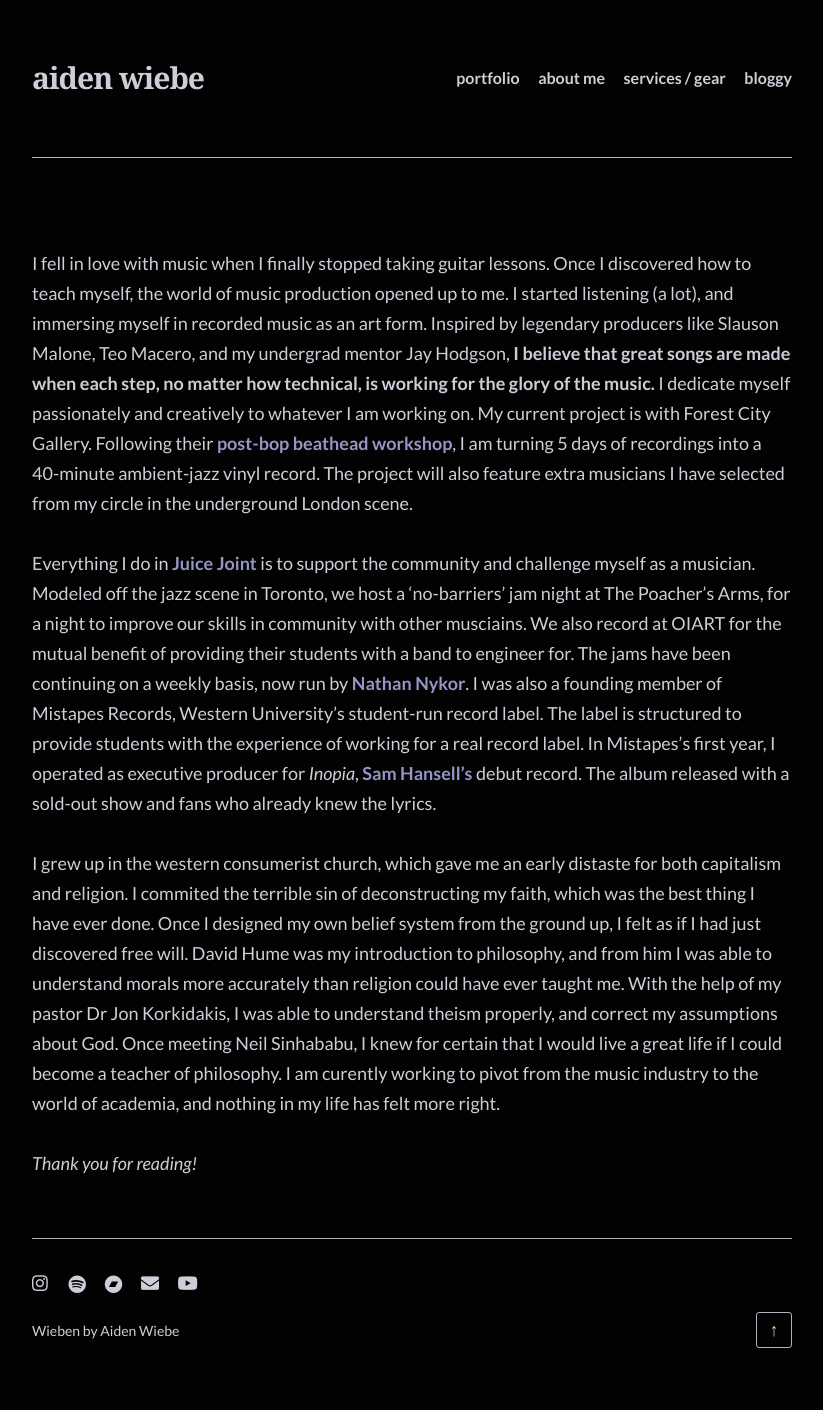
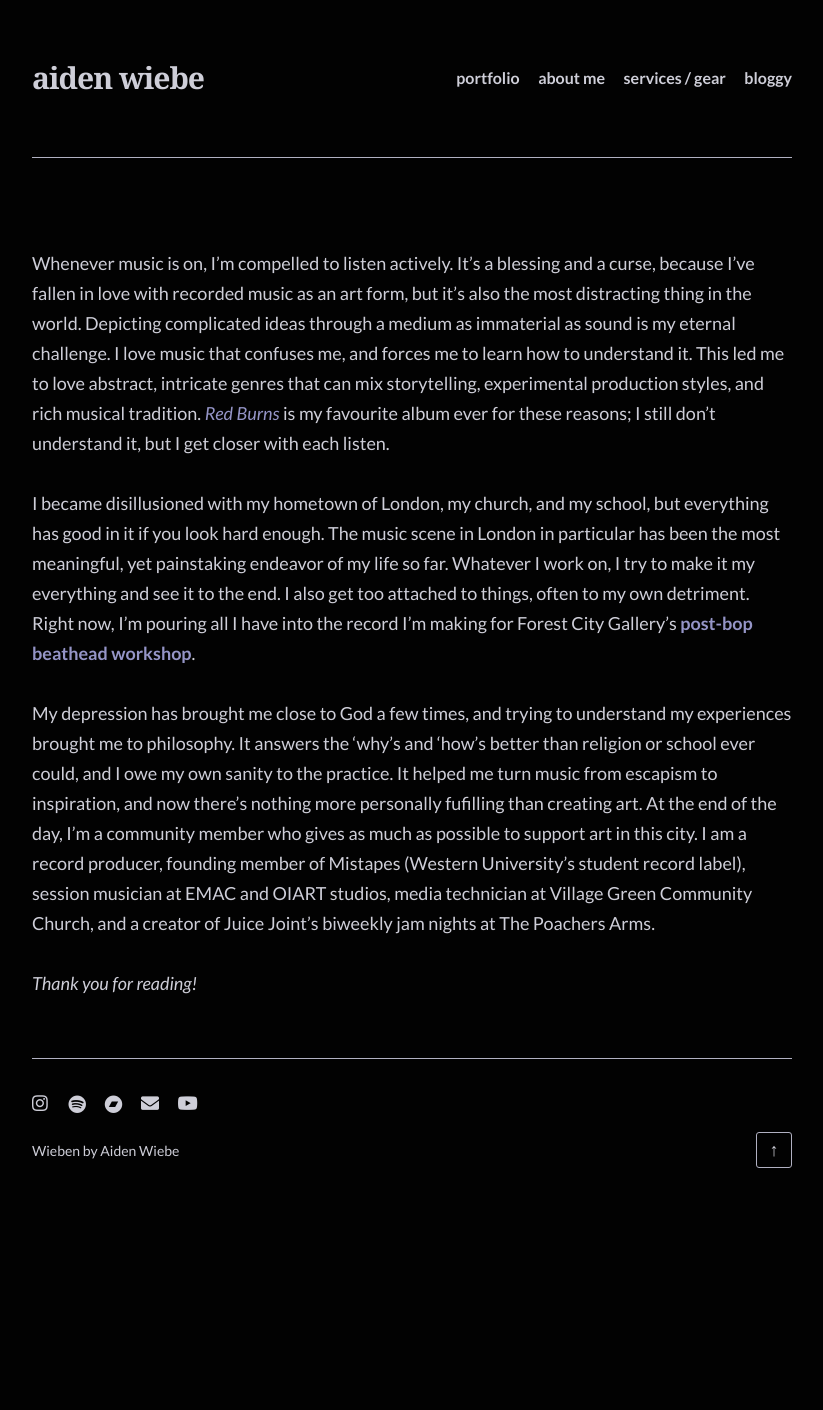
Before and after one commit to SamsonGoodenough/wieben-site, a Jekyll site: the page built from about.md, in a window 1280 px wide. Shown: the whole page, without its empty margins (228-1051 px from the left). Built offline with Jekyll 4.4.1, drawn with Linux system fonts in a browser that asks for light colours; some web fonts are replaced; after the commit the page ends 1230 px from its top, so only the background shows below that.

Commit message:
edit 122

```diff
--- a/about.md
+++ b/about.md
@@ -18,10 +18,10 @@ description: About Aiden Wiebe
        # credit: '@_chloejpg'
         #link: https://www.instagram.com/_chloejpg/
 ---
-I fell in love with music when I finally stopped taking guitar lessons.  Once I discovered how to teach myself, the world of music production opened up to me.  I started listening (a lot), and immersing myself in recorded music as an art form.  Inspired by legendary producers like Slauson Malone, Teo Macero, and my undergrad mentor Jay Hodgson, **I believe that great songs are made when each step, no matter how technical, is working for the glory of the music.**  I dedicate myself passionately and creatively to whatever I am working on.  My current project is with Forest City Gallery.  Following their **[post-bop beathead workshop](https://www.forestcitygallery.com/post/fcg-s-postbop-beathead-jazz-workshop-sponsored-by-lbmx)**, I am turning 5 days of recordings into a 40-minute ambient-jazz vinyl record.  The project will also feature extra musicians I have selected from my circle in the underground London scene.
+Whenever music is on, I'm compelled to listen actively.  It's a blessing and a curse, because I've fallen in love with recorded music as an art form, but it's also the most distracting thing in the world.  Depicting complicated ideas through a medium as immaterial as sound is my eternal challenge.  I love music that confuses me, and forces me to learn how to understand it.  This led me to love abstract, intricate genres that can mix storytelling, experimental production styles, and rich musical tradition.  *[Red Burns](https://standingonthecorner.bandcamp.com/album/red-burns)* is my favourite album ever for these reasons; I still don't understand it, but I get closer with each listen.
 
-Everything I do in **[Juice Joint](https://www.instagram.com/juicejointband/)** is to support the community and challenge myself as a musician.  Modeled off the jazz scene in Toronto, we host a 'no-barriers' jam night at The Poacher's Arms, for a night to improve our skills in community with other musciains.  We also record at OIART for the mutual benefit of providing their students with a band to engineer for.  The jams have been continuing on a weekly basis, now run by **[Nathan Nykor](https://www.instagram.com/nathanjuicebox/)**.  I was also a founding member of Mistapes Records, Western University's student-run record label.  The label is structured to provide students with the experience of working for a real record label.  In Mistapes's first year, I operated as executive producer for *Inopia*, **[Sam Hansell's](https://www.instagram.com/ham_sansell/)** debut record.  The album released with a sold-out show and fans who already knew the lyrics.
+I became disillusioned with my hometown of London, my church, and my school, but everything has good in it if you look hard enough.  The music scene in London in particular has been the most meaningful, yet painstaking endeavor of my life so far.  Whatever I work on, I try to make it my everything and see it to the end.  I also get too attached to things, often to my own detriment.  Right now, I'm pouring all I have into the record I'm making for Forest City Gallery's **[post-bop beathead workshop](https://www.forestcitygallery.com/post/fcg-s-postbop-beathead-jazz-workshop-sponsored-by-lbmx)**.
 
-I grew up in the western consumerist church, which gave me an early distaste for both capitalism and religion.  I commited the terrible sin of deconstructing my faith, which was the best thing I have ever done.  Once I designed my own belief system from the ground up, I felt as if I had just discovered free will.  David Hume was my introduction to philosophy, and from him I was able to understand morals more accurately than religion could have ever taught me.  With the help of my pastor Dr Jon Korkidakis, I was able to understand theism properly, and correct my assumptions about God.  Once meeting Neil Sinhababu, I knew for certain that I would live a great life if I could become a teacher of philosophy.  I am curently working to pivot from the music industry to the world of academia, and nothing in my life has felt more right.
+My depression has brought me close to God a few times, and trying to understand my experiences brought me to philosophy.  It answers the 'why's and 'how's better than religion or school ever could, and I owe my own sanity to the practice.  It helped me turn music from escapism to inspiration, and now there's nothing more personally fufilling than creating art.  At the end of the day, I'm a community member who gives as much as possible to support art in this city.  I am a record producer, founding member of Mistapes (Western University's student record label), session musician at EMAC and OIART studios, media technician at Village Green Community Church, and a creator of Juice Joint's biweekly jam nights at The Poachers Arms.
 
 *Thank you for reading!*
```
